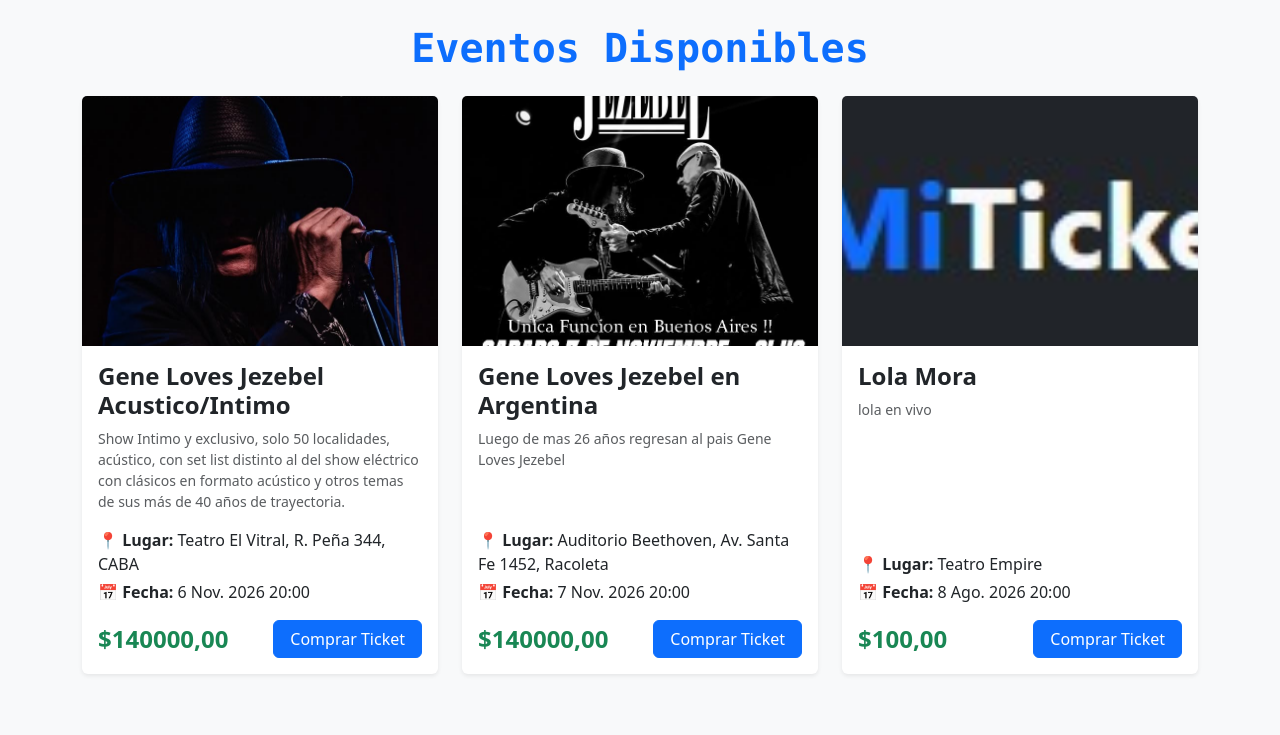
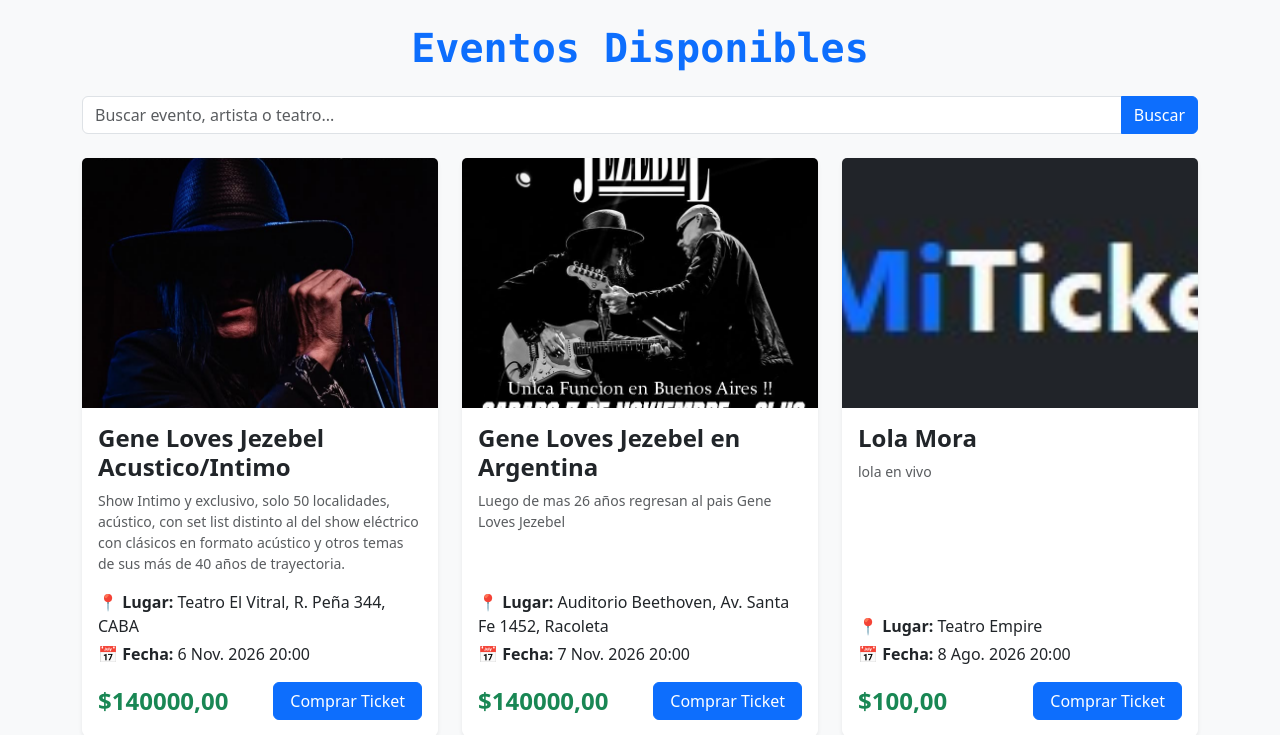
Before and after one commit to chrystalrecords-cmyk/mi_ticket, a Django app: page / in a window 1280 px wide. Shown: the part 62-797 px from the top of the page. Run offline with Django 5.2, Linux system fonts and the light colour scheme; data comes from the database, SQL or seed files in the repository.

Commit message:
Buscador corregido

```diff
--- a/eventos/templates/eventos/lista.html
+++ b/eventos/templates/eventos/lista.html
@@ -18,6 +18,16 @@
 
     <div class="container">
         <h1 class="text-center mb-4 text-primary font-monospace fw-bold">Eventos Disponibles</h1>
+        <!-- Buscador de eventos -->
+        <form method="GET" action="" class="mb-4">
+            <div class="input-group">
+                <input type="text" name="q" class="form-control" placeholder="Buscar evento, artista o teatro..." value="{{ request.GET.q }}">
+                <button class="btn btn-primary" type="submit">Buscar</button>
+                {% if request.GET.q %}
+                    <a href="{% url 'lista_eventos' %}" class="btn btn-outline-secondary">Limpiar</a>
+                {% endif %}
+            </div>
+        </form>
 
         <div class="row justify-content-center">
             {% for evento in eventos %}
--- a/eventos/views.py
+++ b/eventos/views.py
@@ -3,14 +3,20 @@ import qrcode
 import io
 import base64
 from django.shortcuts import render, get_object_or_404, redirect
+from django.db.models import Q
 from .models import Evento, Orden
 
 MERCADOPAGO_ACCESS_TOKEN = "APP_USR-830626259037279-073016-c6b27d73bd0e4725b02c4628f0770d24-374749734"
 
 def lista_eventos(request):
-    eventos = Evento.objects.all()
+    query = request.GET.get('q')
+    if query:
+        eventos = Evento.objects.filter(
+            Q(nombre__icontains=query) | Q(lugar__icontains=query)
+        )
+    else:
+        eventos = Evento.objects.all()
     return render(request, 'eventos/lista.html', {'eventos': eventos})
-
 def detalle_evento(request, evento_id):
     evento = get_object_or_404(Evento, id=evento_id)
 
```
